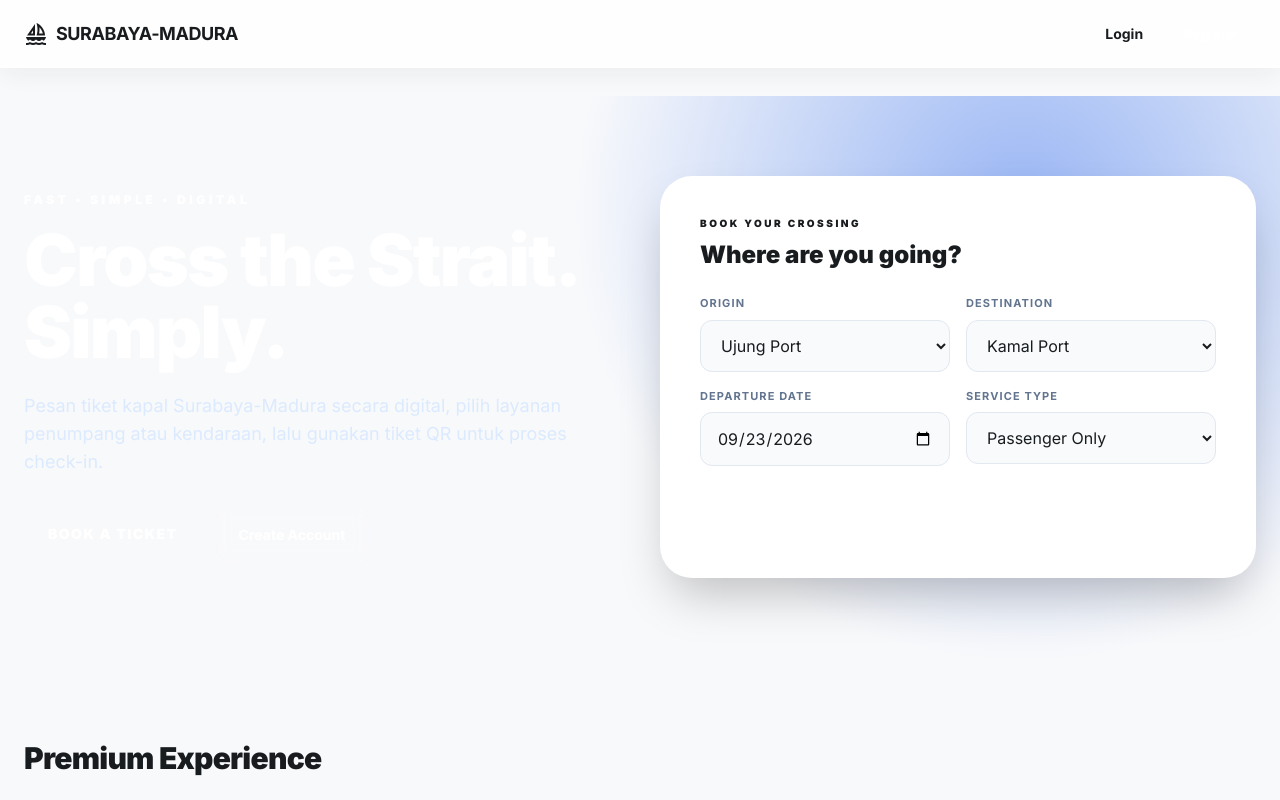
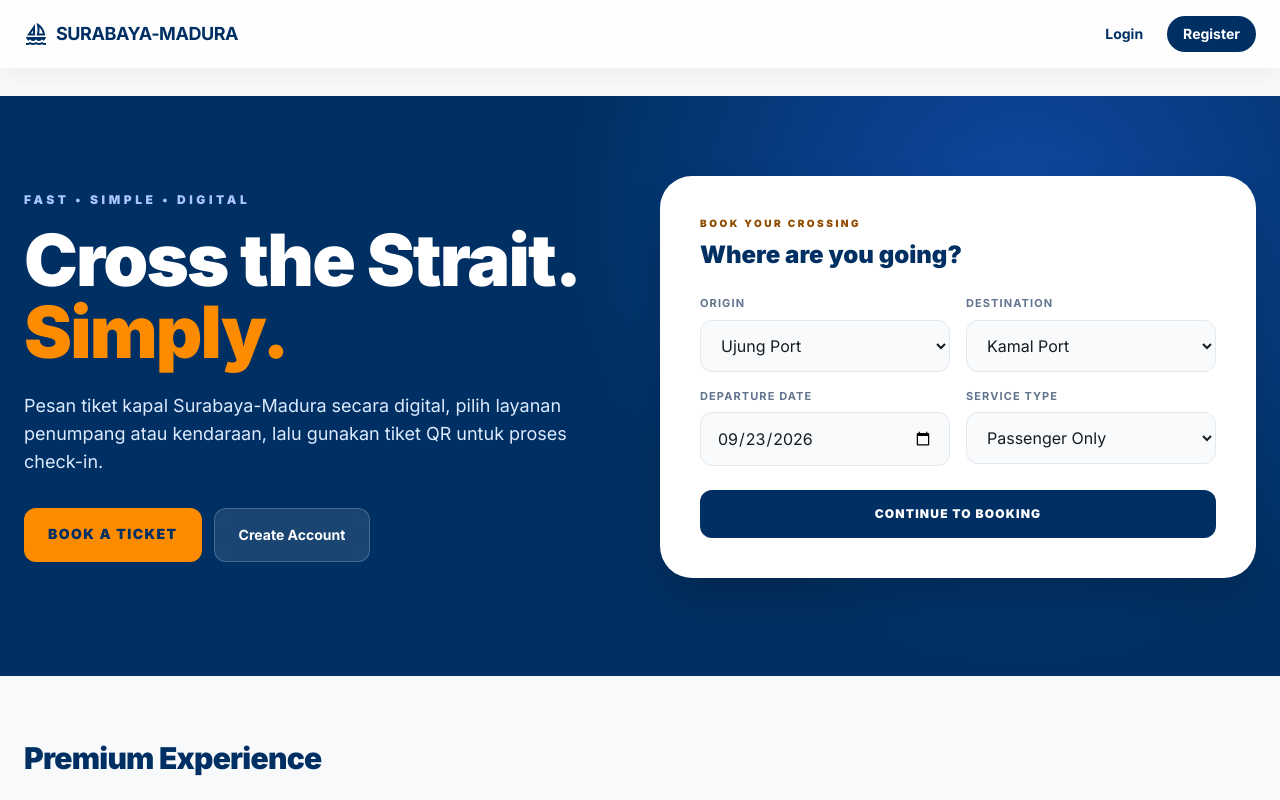
Before and after one commit to abdankribo/website-pemesanan-tiket-kapal-laut, a Next.js app: page / in a window 1280 px wide. Shown: the top 800 px of the page. Built offline with nearby package versions, Linux system fonts and the light colour scheme.

Commit message:
style: expose design tokens to Tailwind v4

```diff
--- a/app/globals.css
+++ b/app/globals.css
@@ -19,6 +19,24 @@
 }
 
 html { scroll-behavior: smooth; }
+@theme inline {
+  --color-primary: var(--primary);
+  --color-primary-container: var(--primary-container);
+  --color-primary-fixed: var(--primary-fixed);
+  --color-primary-fixed-dim: var(--primary-fixed-dim);
+  --color-secondary: var(--secondary);
+  --color-secondary-container: var(--secondary-container);
+  --color-surface: var(--surface);
+  --color-surface-container-low: var(--surface-low);
+  --color-surface-container: var(--surface-container);
+  --color-surface-container-high: var(--surface-high);
+  --color-on-surface: var(--on-surface);
+  --color-on-surface-variant: var(--on-surface-variant);
+  --color-error: var(--error);
+  --color-error-container: var(--error-container);
+  --font-sans: Inter, sans-serif;
+}
+
 body {
   margin: 0;
   background: var(--surface);
```
